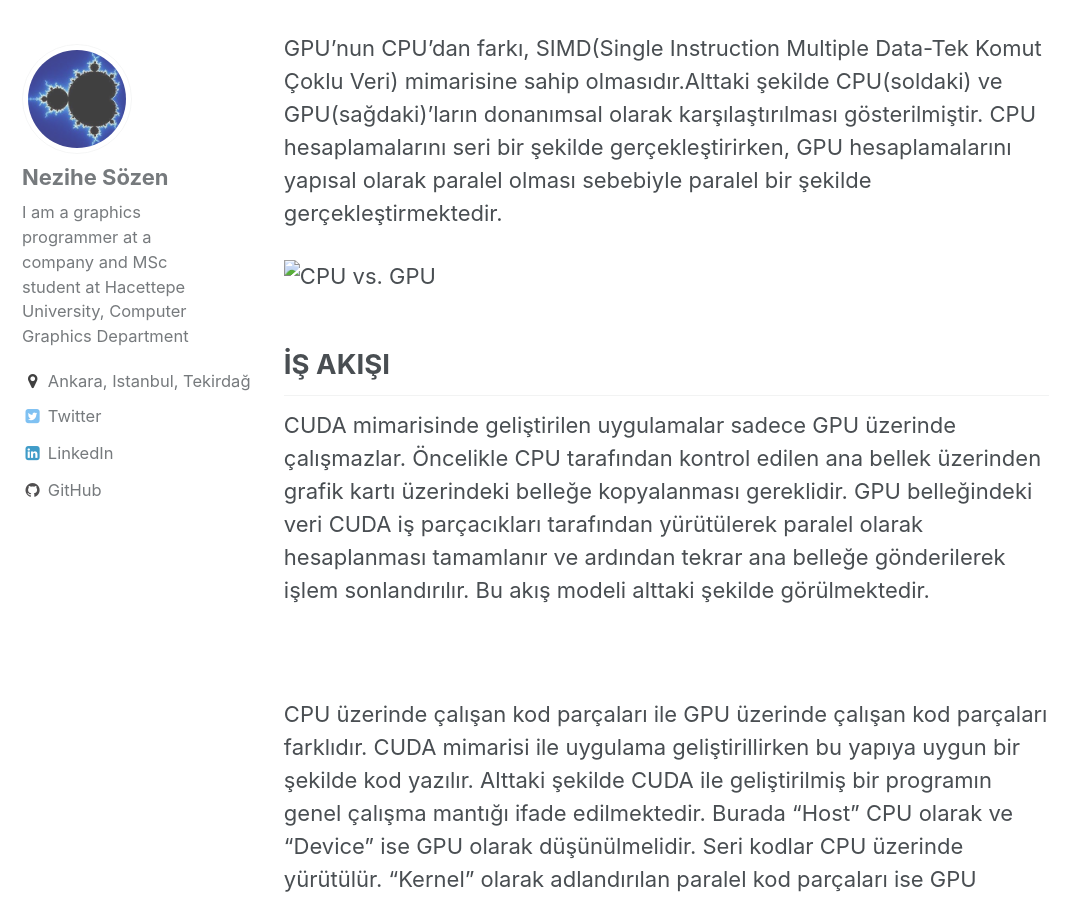
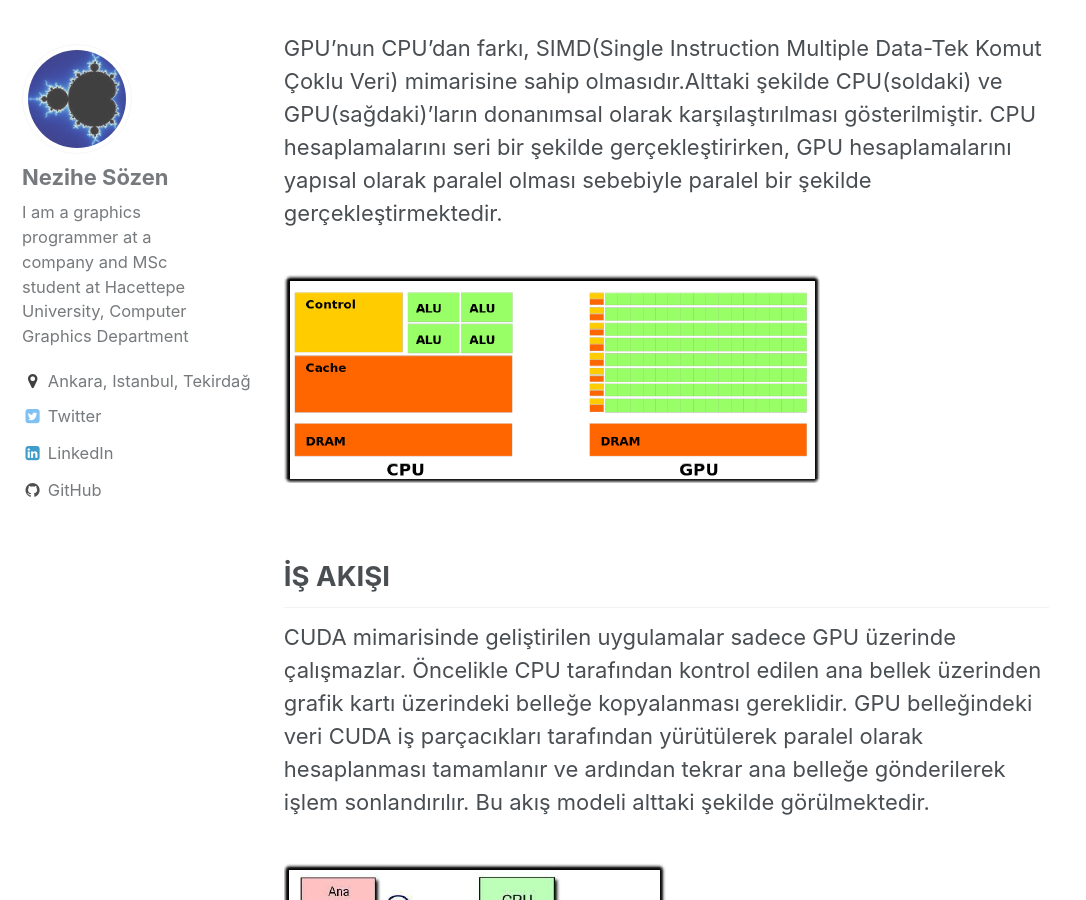
Before and after one commit to NeziheSozen/nezihesozen.github.io, a Jekyll site: the page built from _posts/2016-06-01-cuda-1.md, in a window 1280 px wide and 900 px high, scrolled down 922 px. Shown: the whole window, without its empty margins (0-1086 px from the left). Built offline with Jekyll 4.4.1, drawn with Linux system fonts in a browser that asks for light colours; comment, search, counter and statistics services are not loaded.

Commit message:
Update 2016-06-01-cuda-1.md

```diff
--- a/_posts/2016-06-01-cuda-1.md
+++ b/_posts/2016-06-01-cuda-1.md
@@ -12,27 +12,30 @@ Grafik İşlem Birimi(GPU)’nin temel görevi bilgisayarda oluşturulan görün
 CUDA(Compute Unified Device Architecture), NVIDIA firmasının 2006 yılında GPU'nun donanımsal hesaplama gücünden faydalanmak amacıyla sunduğu paralel hesaplama mimarisidir. Linux, Windows ve Mac Osx platformları üzerinde çalışabilmektedir.FORTRAN, C/C++ ve Python gibi dilleri destekleyen bir API’dir.Rakiplerine göre avantajları paylaşımlı bellek kullanımı, GPU'dan daha hızlı veri okuma ve bit düzeyinde işlem yapılabilmesine olanak sağlaması olarak sayılabilir.
 
 GPU'nun CPU'dan farkı, SIMD(Single Instruction Multiple Data-Tek Komut Çoklu Veri) mimarisine sahip olmasıdır.Alttaki şekilde CPU(soldaki) ve GPU(sağdaki)’ların donanımsal olarak karşılaştırılması gösterilmiştir. CPU hesaplamalarını seri bir şekilde gerçekleştirirken, GPU hesaplamalarını yapısal olarak paralel olması sebebiyle paralel bir şekilde gerçekleştirmektedir.
-
-<img title="CPU vs. GPU" src="/assests/images/cpuVSgpu.png" />
+<figure>
+    <a href="/assets/images/avatar.jpg"><img src="/assets/images/cpuVsgpu.png"></a>
+</figure>
 
 ## İŞ AKIŞI
 CUDA mimarisinde geliştirilen uygulamalar sadece GPU üzerinde çalışmazlar. Öncelikle CPU tarafından kontrol edilen ana bellek üzerinden grafik kartı üzerindeki belleğe kopyalanması gereklidir. GPU belleğindeki veri CUDA iş parçacıkları tarafından yürütülerek paralel olarak hesaplanması tamamlanır ve ardından tekrar ana belleğe gönderilerek işlem sonlandırılır. Bu akış modeli alttaki şekilde görülmektedir.
-
-![](/assests/images/cuda1.png)
+<figure>
+    <a href="/assets/images/avatar.jpg"><img src="/assets/images/cuda1.png"></a>
+</figure>
 
 CPU üzerinde çalışan kod parçaları ile GPU üzerinde çalışan kod parçaları farklıdır. CUDA mimarisi ile uygulama geliştirillirken bu yapıya uygun bir şekilde kod yazılır. Alttaki şekilde CUDA ile geliştirilmiş bir programın genel çalışma mantığı ifade edilmektedir. Burada “Host” CPU olarak ve “Device” ise GPU olarak düşünülmelidir. Seri kodlar CPU üzerinde yürütülür. “Kernel” olarak adlandırılan paralel kod parçaları ise GPU üzerinde yürütülür. Host üzerinde çalıştırılan komut tektir ve aynı anda tek bir thread(iş parçacığı) işlenir. Device üzerinde çalıştırılan komutlar ise birden fazla thread’e bölünerek işlenir.
 
-![](/assests/images/cuda2.png)
+<figure>
+    <a href="/assets/images/avatar.jpg"><img src="/assets/images/cuda2.png"></a>
+</figure>
 
 ## ÖLÇEKLENEBİLİR PROGRAMLAMA
 Gelişen GPU teknolojisi ile birlikte donanımsal farklılıklar da ortaya çıkmaktadır. CUDA mimarisi, NVIDIA’nın Geforce 8800 ve sonrasında çıkan modellerinde desteklenmektedir. Piyasaya çıkan her yeni ürün öncekilerden farklı çekirdek sayılarına sahiptir. Ancak CUDA ile yazılmış bir uygulama , GPU çekirdekleri ile ilgili bir işlem yapmak zorunda değildir. Bu özelliğe GPU'nun ölçeklenebilirlik özelliği denilmektedir. Alttaki şekilde çift çekirdekli bir GPU ile 4 çekirdekli bir GPU'nun programa nasıl ayak uydurdukları görülmektedir.
 
-![](/assests/images/cuda3.png)
-
-
+<figure>
+    <a href="/assets/images/avatar.jpg"><img src="/assets/images/cuda3.png"></a>
+</figure>
 
 #### Referanslar
 
-
 1. “CUDA Teknolojisi” http://www.hwa.com.tr/nvidia/wpcontent/uploads/2013/08/cuda_teknolojisi_3.jpg
 2. NVIDIA,(2012) “NVIDIA CUDA C Programming Guide Version 4.2”
```
